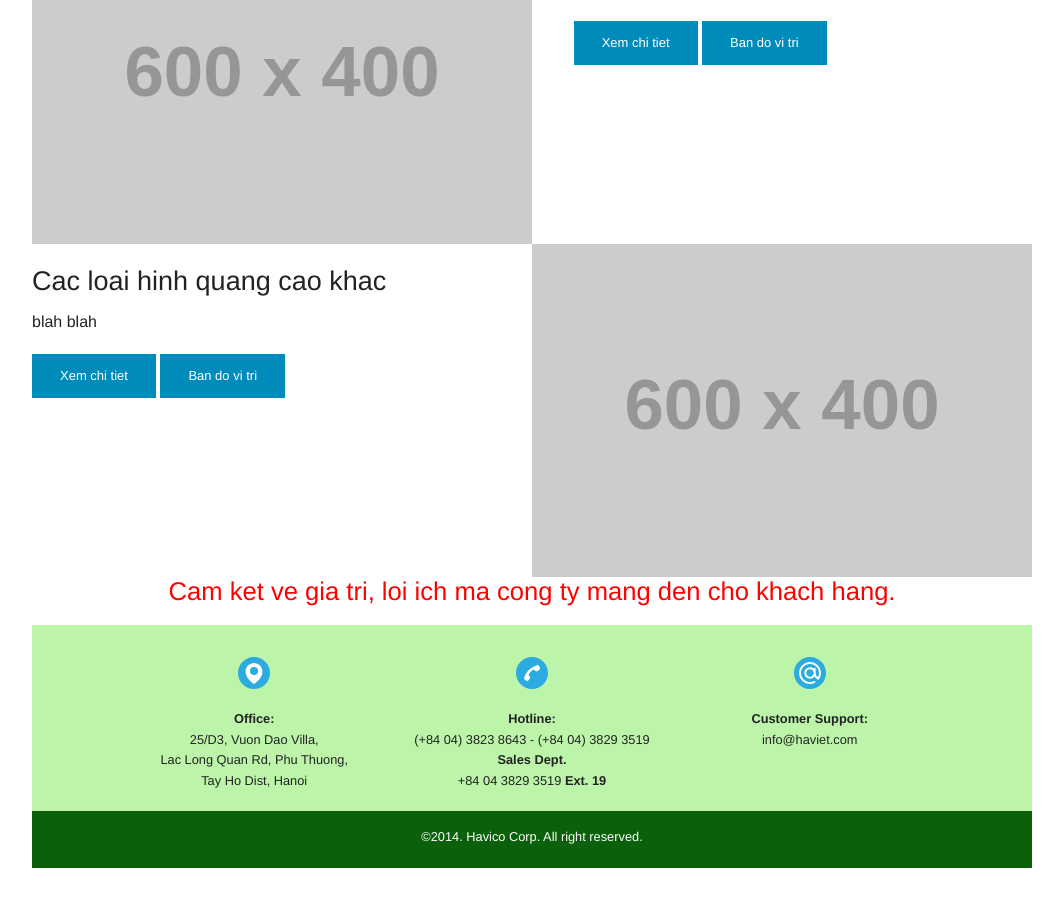
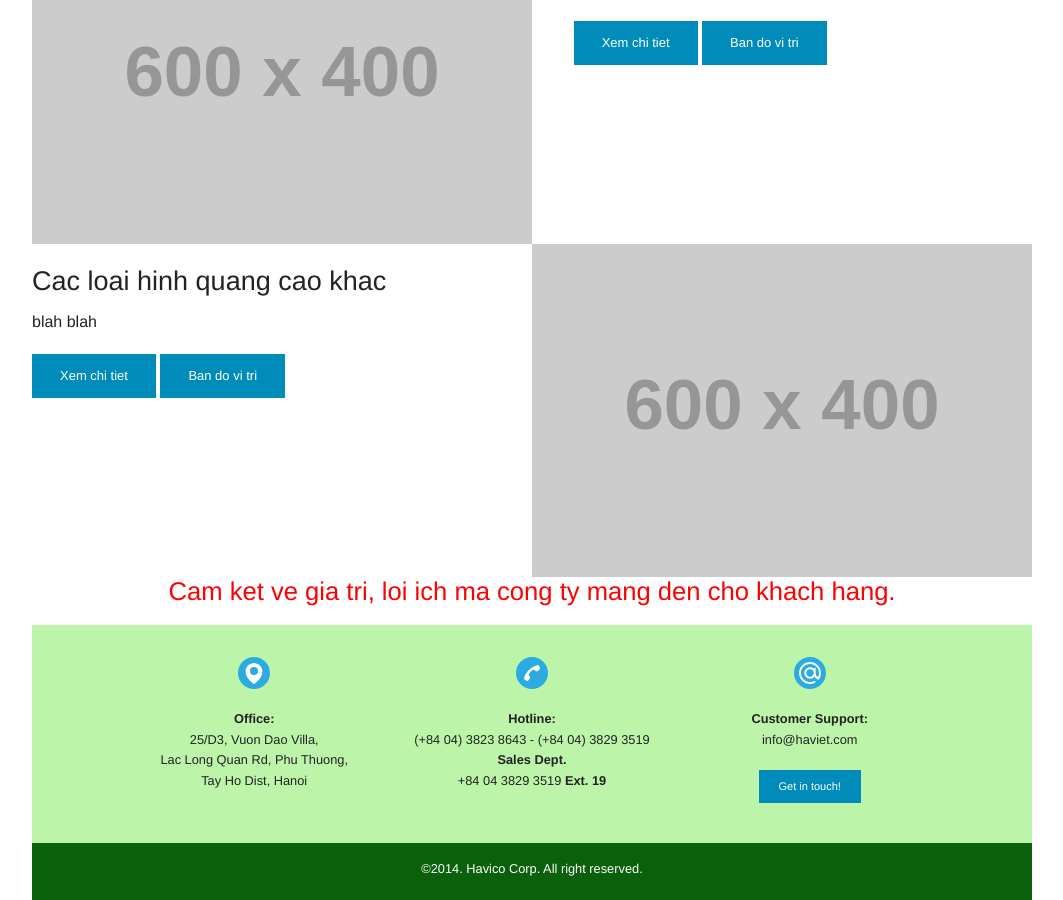
Before and after one commit to haviet/static-on-foundation, a Jekyll site: the page built from index.html, in a window 1280 px wide and 900 px high, scrolled down 2141 px. Shown: the whole window, without its empty margins (108-1171 px from the left). Built offline with Jekyll 4.4.1, drawn with Linux system fonts in a browser that asks for light colours; before the commit the page ends 3009 px from its top, so only the background shows below that.

Commit message:
Update footer.html

```diff
--- a/_includes/footer.html
+++ b/_includes/footer.html
@@ -25,6 +25,7 @@
 				<p><img class="footer-icon" src="{{ site.baseulr }}/static-on-foundation/img/icon-email.svg" /></p>
 				<p><strong>Customer Support:</strong><br>
 				info@haviet.com</p>
+				<p><a href="{{ site.baseurl }}/link-contact/" class="button tiny">Get in touch!</a></p>
 			</div>
 		</div>
 	</div>
```
